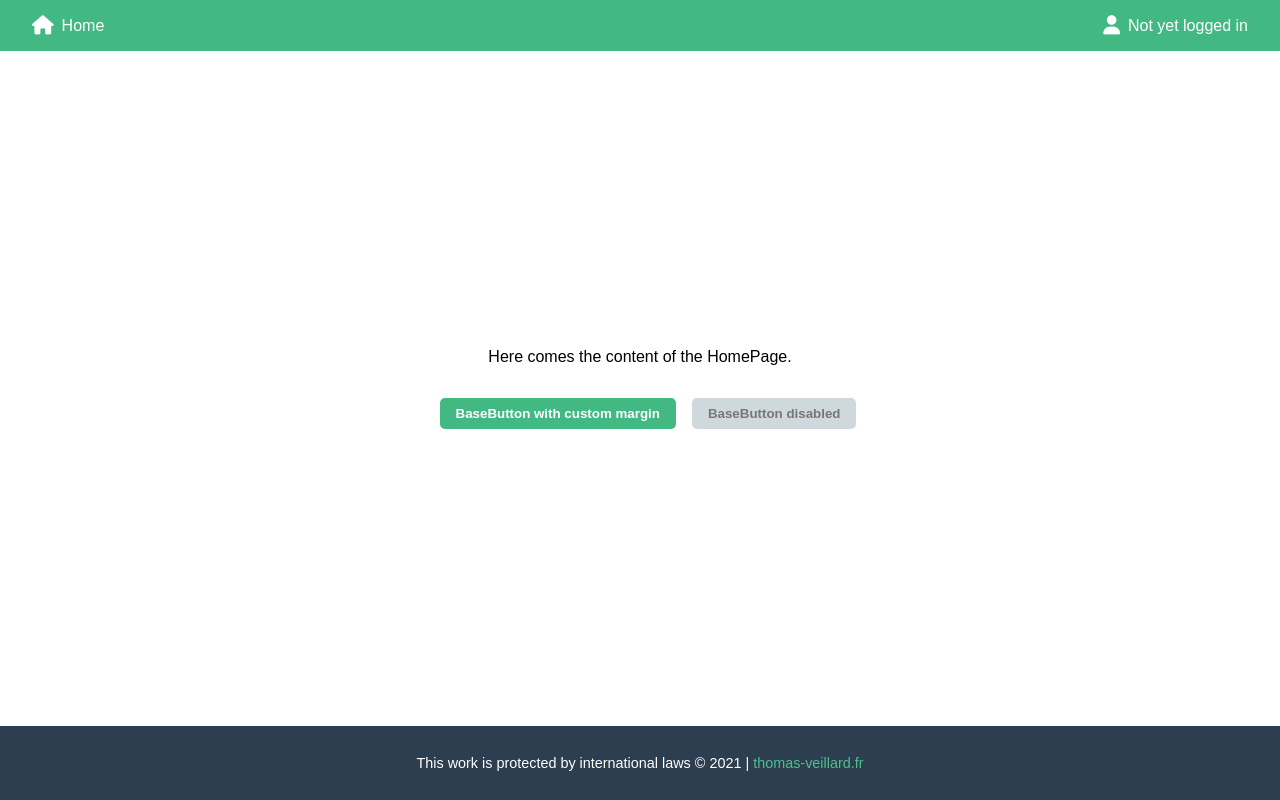
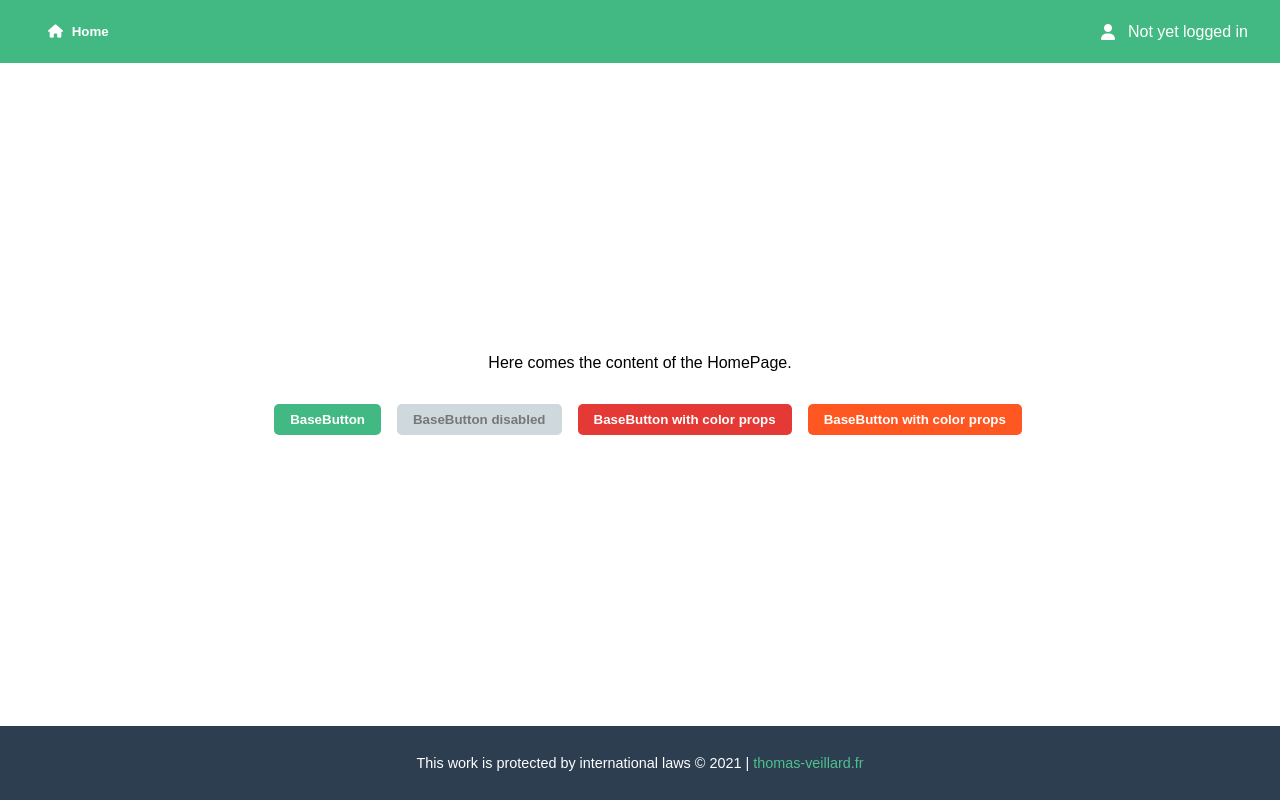
Before and after one commit to Saratchinda/TP3dev_Sara_Manon, a Vue app: page / in a window 1280 px wide. Built offline with nearby package versions, Linux system fonts and the light colour scheme.

Commit message:
Ex 8: color palette and prop for BaseButton

```diff
--- a/src/components/BaseButton.vue
+++ b/src/components/BaseButton.vue
@@ -1,6 +1,7 @@
 <template>
   <button
     class="base-btn"
+    :style="buttonStyle"
     :disabled="disabled"
     v-bind="$attrs"
   >
@@ -9,36 +10,43 @@
 </template>
 
 <script setup>
-defineProps({
-  disabled: Boolean
+import { computed } from 'vue'
+
+const props = defineProps({
+  disabled: Boolean,
+  color: {
+    type: String,
+    default: 'primary',
+    validator: (value) => ['primary', 'warn', 'danger'].includes(value)
+  }
 })
+
+const colorPalette = {
+  primary: { bg: '#42b983', hover: '#4ace93', focus: '#47d696' },
+  warn:    { bg: '#ff5722', hover: '#ff7043', focus: '#ff8a65' },
+  danger:  { bg: '#e53935', hover: '#ef5350', focus: '#e57373' }
+}
+
+const styleVars = computed(() => colorPalette[props.color])
+
+const buttonStyle = computed(() => ({
+  backgroundColor: props.disabled ? '#cfd8dc' : styleVars.value.bg,
+  color: props.disabled ? '#777' : 'white',
+  border: 'none',
+  borderRadius: '5px',
+  padding: '0.6em 1.2em',
+  fontWeight: 'bold',
+  cursor: props.disabled ? 'not-allowed' : 'pointer',
+  transition: 'all 0.3s ease'
+}))
 </script>
 
 <style scoped>
-.base-btn {
-  background-color: #42b983;
-  color: white;
-  padding: 0.6em 1.2em;
-  border: none;
-  border-radius: 5px;
-  cursor: pointer;
-  font-weight: bold;
-  transition: background-color 0.3s ease, transform 0.2s ease;
-}
-
-.base-btn:hover {
-  background-color: #369f6b;
+.base-btn:hover:not(:disabled) {
   transform: scale(1.03);
 }
 
-.base-btn:focus {
+.base-btn:focus:not(:disabled) {
   outline: 2px solid #2c7a59;
 }
-
-.base-btn:disabled {
-  background-color: #cfd8dc;
-  color: #777;
-  cursor: not-allowed;
-  transform: none;
-}
 </style>
--- a/src/components/BaseHeader.vue
+++ b/src/components/BaseHeader.vue
@@ -1,8 +1,9 @@
 <template>
   <header class="header">
     <div class="left">
-      <i class="fas fa-home"></i>
-      <span>Home</span>
+      <base-button color="primary">
+        <i class="fas fa-home"></i> Home
+      </base-button>
     </div>
     <div class="right">
       <i class="fas fa-user"></i>
@@ -11,10 +12,8 @@
   </header>
 </template>
 
-<script>
-export default {
-  name: 'BaseHeader'
-}
+<script setup>
+import BaseButton from './BaseButton.vue'
 </script>
 
 <style scoped>
@@ -36,6 +35,6 @@ export default {
 }
 
 i {
-  font-size: 1.2em;
+  margin-right: 5px;
 }
 </style>
--- a/src/pages/HomePage.vue
+++ b/src/pages/HomePage.vue
@@ -6,13 +6,10 @@ import BaseButton from '../components/BaseButton.vue'
   <div>
     <p>Here comes the content of the HomePage.</p>
 
-    <base-button style="margin: 1rem;">
-      BaseButton with custom margin
-    </base-button>
-
-    <base-button disabled>
-      BaseButton disabled
-    </base-button>
+    <base-button style="margin: 1rem;">BaseButton</base-button>
+    <base-button disabled>BaseButton disabled</base-button>
+    <base-button color="danger" style="margin: 1rem;">BaseButton with color props</base-button>
+    <base-button color="warn">BaseButton with color props</base-button>
   </div>
 </template>
 
```
